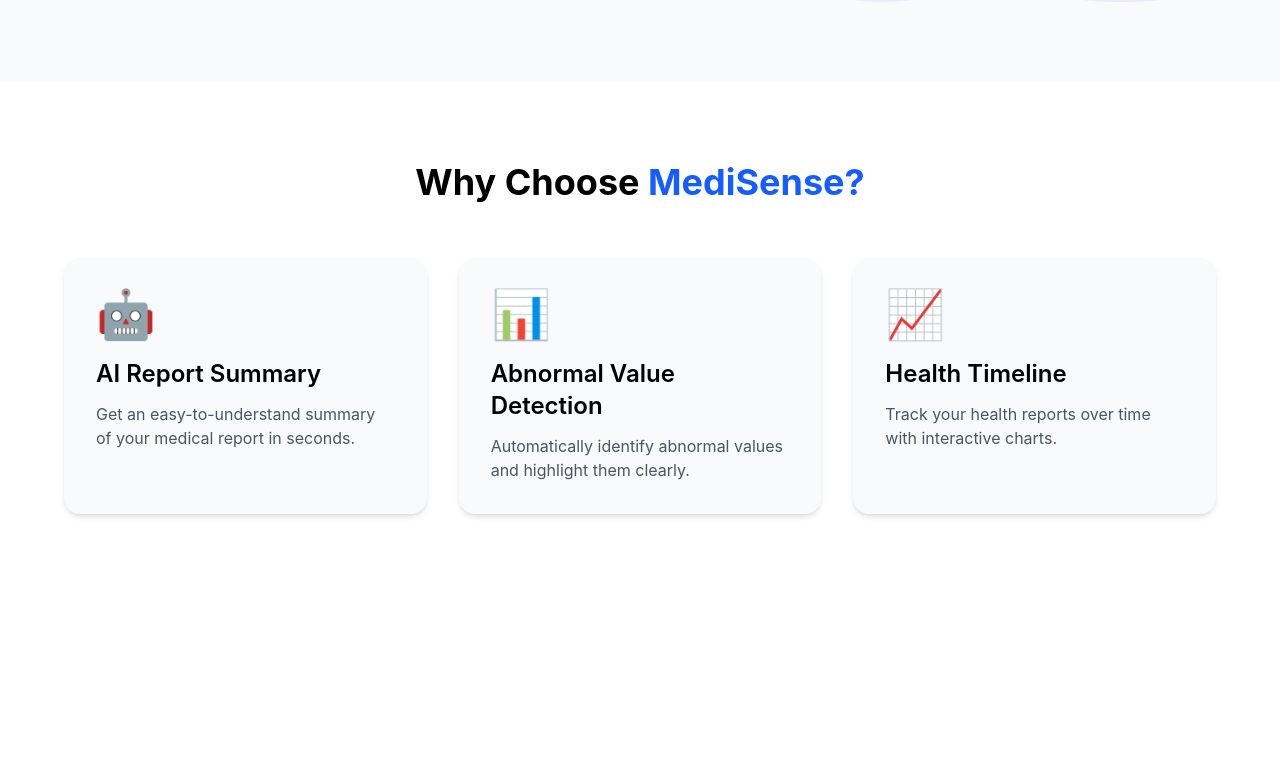
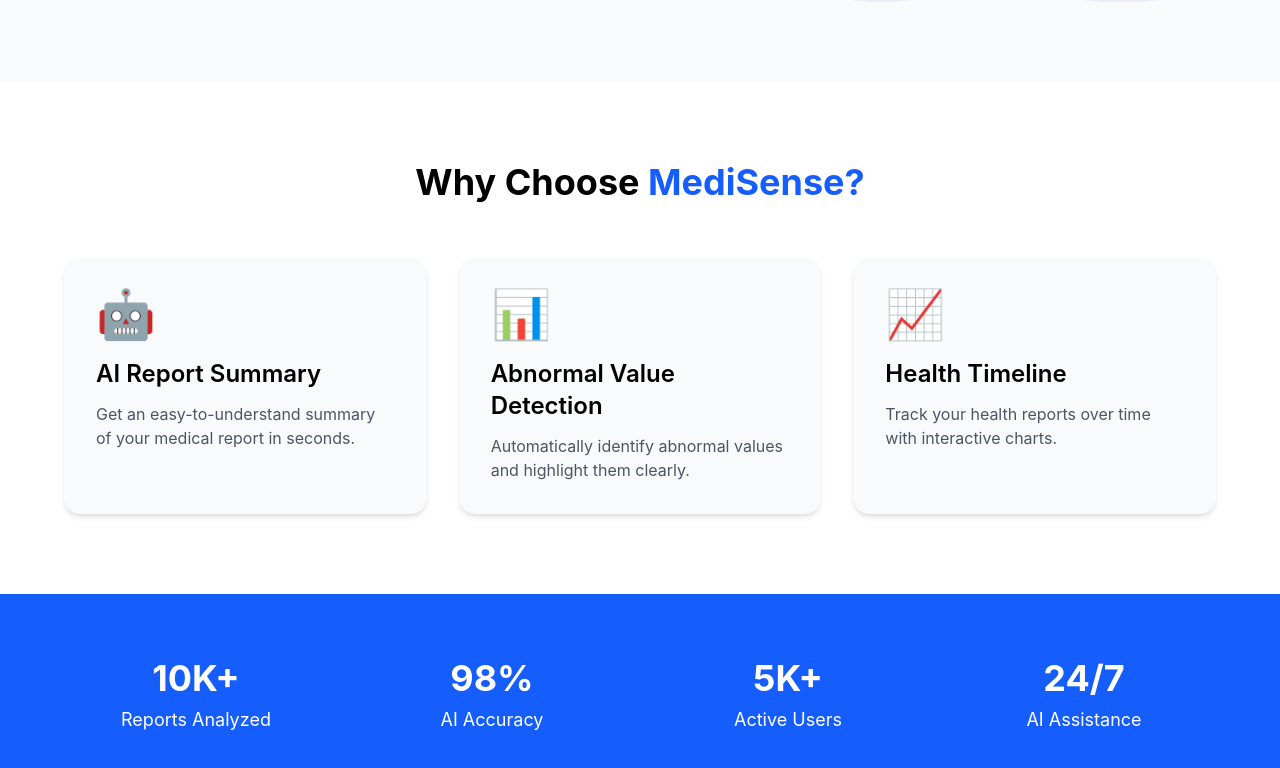
Before and after one commit to Sonal-Sharma28/MediSense, a React (Vite) app: page / in a window 1280 px wide. Shown: the part 512-1280 px from the top of the page. Before the commit the page ends 1106 px from the top, so only its background shows below. Built offline with nearby package versions, Linux system fonts and the light colour scheme.

Commit message:
Add trust statistics section

```diff
--- a/src/App.jsx
+++ b/src/App.jsx
@@ -1,6 +1,7 @@
 import Features from "./components/Features";
 import Navbar from "./components/Navbar";
 import Hero from "./components/Hero";
+import Stats from "./components/Stats";
 
 function App() {
   return (
@@ -8,6 +9,7 @@
       <Navbar />
       <Hero />
       <Features />
+      <Stats />
     </div>
   );
 }
--- /dev/null
+++ b/src/components/Stats.jsx
@@ -0,0 +1,23 @@
+function Stats() {
+  const stats = [
+    { number: "10K+", label: "Reports Analyzed" },
+    { number: "98%", label: "AI Accuracy" },
+    { number: "5K+", label: "Active Users" },
+    { number: "24/7", label: "AI Assistance" },
+  ];
+
+  return (
+    <section className="bg-blue-600 text-white py-16 px-16">
+      <div className="grid grid-cols-4 gap-8 text-center">
+        {stats.map((stat, index) => (
+          <div key={index}>
+            <h2 className="text-4xl font-bold">{stat.number}</h2>
+            <p className="mt-2 text-lg">{stat.label}</p>
+          </div>
+        ))}
+      </div>
+    </section>
+  );
+}
+
+export default Stats;
```
